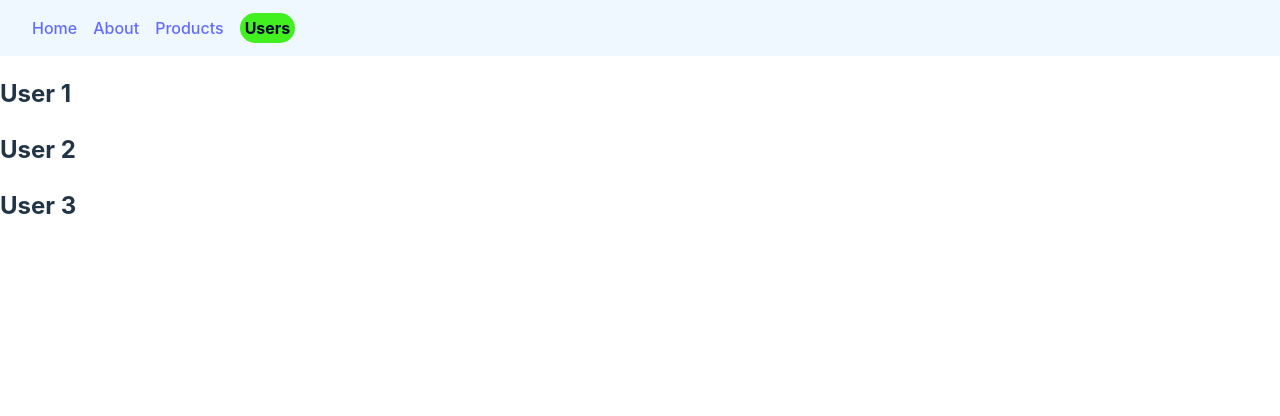
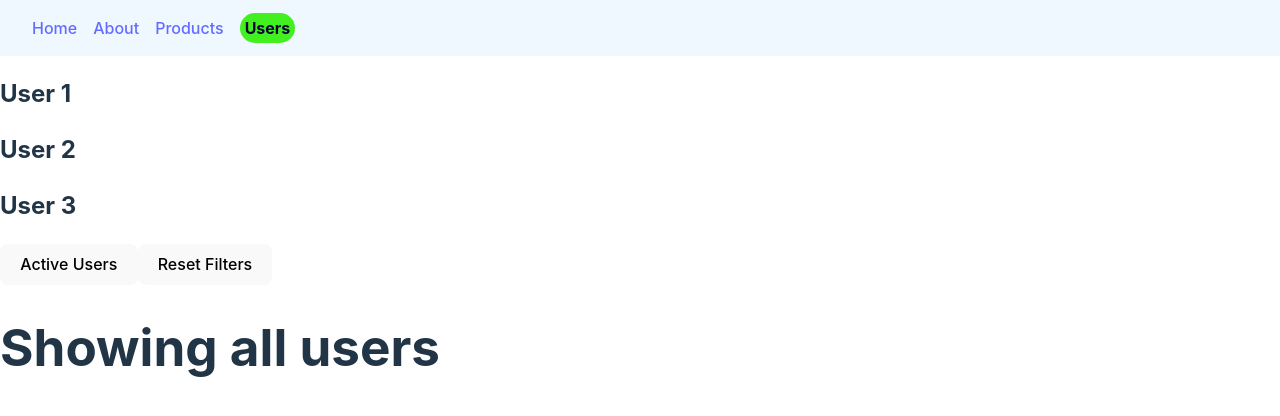
Before and after one commit to sanishkarkee/React-Router-2024, a React (Vite) app: page /users in a window 1280 px wide. Shown: the top 416 px of the page. Built offline with nearby package versions, Linux system fonts and the light colour scheme.

Commit message:
video12: Search params using useSearchParams() hooks eg:www.../users?filter=active&category=electronic

```diff
--- a/src/components/UserDetails.jsx
+++ b/src/components/UserDetails.jsx
@@ -2,8 +2,11 @@
 import { useParams } from 'react-router-dom';
 
 function UserDetails() {
-  const params = useParams();
-  const userId = params.userId;
+  // const params = useParams();
+  // const userId = params.userId;
+
+  // ----------------OR----------------
+  const { userId } = useParams();
 
   return (
     <>
--- a/src/components/Users.jsx
+++ b/src/components/Users.jsx
@@ -1,13 +1,36 @@
 import React from 'react';
-import { Outlet } from 'react-router-dom';
+import { Outlet, useSearchParams } from 'react-router-dom';
 
 function Users() {
+  const [searchParams, setSearchParams] = useSearchParams();
+  // -----read value----update search parameter
+
+  // Reading search parameters
+  //Retrieve the value of 'filter' from the URL
+  const showActiveUsers = searchParams.get('filter') === 'active';
+
   return (
     <>
       <h2>User 1</h2>
       <h2>User 2</h2>
       <h2>User 3</h2>
       <Outlet />
+      <div>
+        <button
+          onClick={() => {
+            return setSearchParams({ filter: 'active' });
+          }}
+        >
+          Active Users
+        </button>
+        <button onClick={() => setSearchParams({})}>Reset Filters</button>
+      </div>
+
+      {showActiveUsers ? (
+        <h1>Showing active users</h1>
+      ) : (
+        <h1>Showing all users</h1>
+      )}
     </>
   );
 }
```
